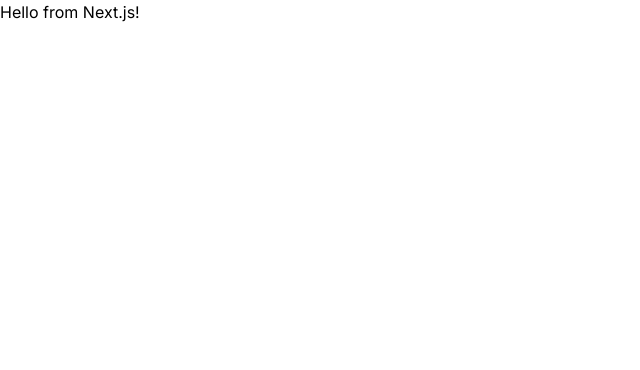
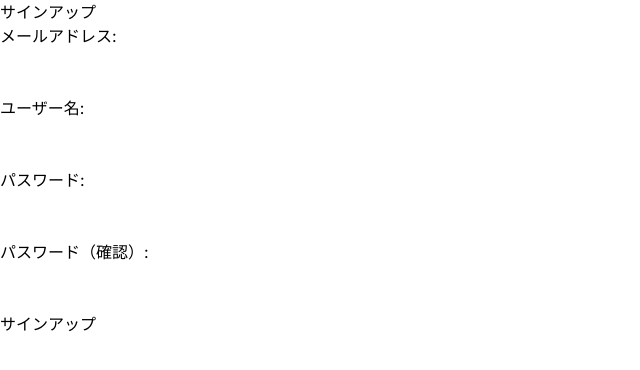
Before and after one commit to wezard706/x-view, a Next.js app: page / in a window 1280 px wide. Shown: the top 370 px of the page, without its empty margins (0-640 px from the left). Built offline with nearby package versions, Linux system fonts and the light colour scheme; no server answers.

Commit message:
add signup page

```diff
--- a/src/app/page.js
+++ b/src/app/page.js
@@ -1,21 +1,136 @@
-"use client";
+"use client"
 
-import { useEffect, useState } from 'react';
+import { useState } from 'react';
 
-export default function Home() {
-  const [message, setMessage] = useState('');
+function toSnakeCase(str) {
+  return str.replace(/([A-Z])/g, '_$1').toLowerCase();
+}
 
-  useEffect(() => {
-    fetch('http://localhost:3000/hello')
-        .then((response) => response.json())
-        .then((data) => setMessage(data.message))
-        .catch((error) => console.error('Error fetching message:', error));
-  }, []);
+function keysToSnakeCase(obj) {
+  if (typeof obj !== 'object' || obj === null) {
+    return obj; // プリミティブ値の場合はそのまま返す
+  }
+
+  if (Array.isArray(obj)) {
+    return obj.map(keysToSnakeCase);
+  }
+
+  return Object.keys(obj).reduce((acc, key) => {
+    const snakeKey = toSnakeCase(key);
+    acc[snakeKey] = keysToSnakeCase(obj[key]);
+    return acc;
+  }, {});
+}
+
+export default function SignUp() {
+  const [email, setEmail] = useState('');
+  const [username, setUsername] = useState('');
+  const [password, setPassword] = useState('');
+  const [passwordConfirmation, setPasswordConfirmation] = useState('');
+  const [error, setError] = useState('');
+  const [success, setSuccess] = useState('');
+
+  const handleSubmit = async (e) => {
+    e.preventDefault();
+
+    if (password !== passwordConfirmation) {
+      setError('パスワードが一致しません。');
+      return;
+    }
+
+    const formData = {
+      email,
+      username,
+      password,
+      passwordConfirmation,
+    };
+
+    // オブジェクトのキーをスネークケースに変換
+    const snakeCaseData = keysToSnakeCase(formData);
+    console.log(formData)
+    console.log(snakeCaseData)
+
+    try {
+      const response = await fetch('http://localhost:3000/sign_up', {
+        method: 'POST',
+        headers: {
+          'Content-Type': 'application/json',
+        },
+        body: JSON.stringify(snakeCaseData),
+      });
+
+      if (response.ok) {
+        setSuccess('サインアップが成功しました！');
+        setError('');
+        setEmail('');
+        setUsername('');
+        setPassword('');
+        setPasswordConfirmation('');
+      } else {
+        const data = await response.json();
+        setError(data.message || 'サインアップに失敗しました。');
+      }
+    } catch (err) {
+      setError('サインアップ中にエラーが発生しました。');
+    }
+  };
 
   return (
-      <div>
-        <h1>Hello from Next.js!</h1>
-        <p>{message}</p>
-      </div>
+    <div>
+      <h1>サインアップ</h1>
+      {error && <p style={{ color: 'red' }}>{error}</p>}
+      {success && <p style={{ color: 'green' }}>{success}</p>}
+      <form onSubmit={handleSubmit}>
+        <div>
+          <label htmlFor="email">メールアドレス:</label><br />
+          <input
+            type="email"
+            id="email"
+            name="email"
+            value={email}
+            onChange={(e) => setEmail(e.target.value)}
+            required
+          /><br /><br />
+        </div>
+
+        <div>
+          <label htmlFor="username">ユーザー名:</label><br />
+          <input
+            type="text"
+            id="username"
+            name="username"
+            value={username}
+            onChange={(e) => setUsername(e.target.value)}
+            required
+          /><br /><br />
+        </div>
+
+        <div>
+          <label htmlFor="password">パスワード:</label><br />
+          <input
+            type="password"
+            id="password"
+            name="password"
+            value={password}
+            onChange={(e) => setPassword(e.target.value)}
+            required
+          /><br /><br />
+        </div>
+
+        <div>
+          <label htmlFor="passwordConfirmation">パスワード（確認）:</label><br />
+          <input
+            type="password"
+            id="passwordConfirmation"
+            name="passwordConfirmation"
+            value={passwordConfirmation}
+            onChange={(e) => setPasswordConfirmation(e.target.value)}
+            required
+          /><br /><br />
+        </div>
+
+        <button type="submit">サインアップ</button>
+      </form>
+    </div>
   );
 }
```
Also changed, not shown: 1 other file (tests, documents, lock files or other folders).
